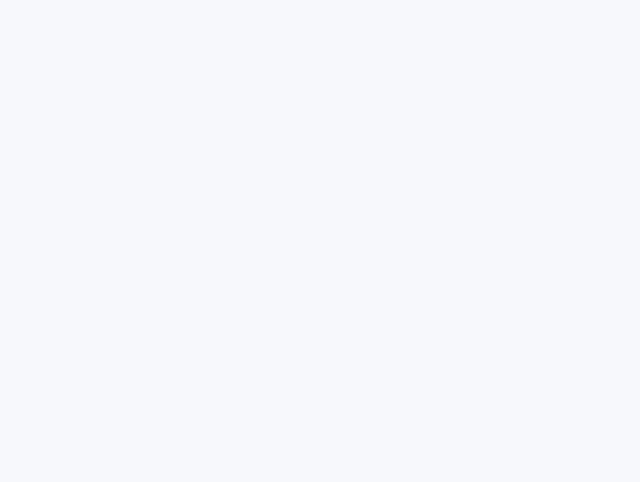
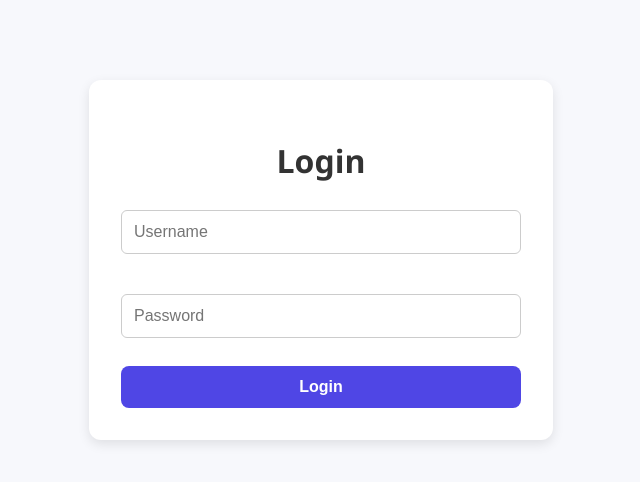
Before and after one commit to dzhadyrassyn/coursly, a React app in the folder frontend/: page /login in a window 1280 px wide. Before the commit this address had no page. Shown: the top 482 px of the page, without its empty margins (319-959 px from the left). Built offline with nearby package versions, Linux system fonts and the light colour scheme; the HTML template or start-up script is replaced by a standard one.

Commit message:
Add LoginPage

```diff
--- a/frontend/src/App.jsx
+++ b/frontend/src/App.jsx
@@ -1,6 +1,7 @@
 import { BrowserRouter as Router, Routes, Route } from 'react-router-dom';
 import IndexPage from './pages/IndexPage';
 import RegisterPage from './pages/RegisterPage';
+import LoginPage from './pages/LoginPage.jsx';
 import ChatPage from './pages/ChatPage.jsx';
 import ProtectedRoute from './components/ProtectedRoute';
 
@@ -9,6 +10,7 @@ function App() {
         <Router>
             <Routes>
                 <Route path="/" element={<IndexPage />} />
+                <Route path="/login" element={<LoginPage />} />
                 <Route path="/register" element={<RegisterPage />} />
                 <Route
                     path="/chat"
--- /dev/null
+++ b/frontend/src/pages/LoginPage.jsx
@@ -0,0 +1,59 @@
+import React, { useState } from 'react';
+import { login } from '../api/auth';
+import { useNavigate } from 'react-router-dom';
+import styles from '../styles/LoginPage.module.css';
+import { validateCredentials } from '../utils/validation';
+
+export default function LoginPage() {
+    const [username, setUsername] = useState('');
+    const [password, setPassword] = useState('');
+    const [status, setStatus] = useState('');
+    const [errors, setErrors] = useState({ username: '', password: '' });
+    const navigate = useNavigate();
+
+    const handleLogin = async (e) => {
+        e.preventDefault();
+
+        if (!validateCredentials(username, password, setErrors)) return;
+
+        try {
+            await login(username, password);
+            setStatus('✅ Logged in successfully!');
+            setUsername('');
+            setPassword('');
+            setErrors({ username: '', password: '' });
+            setTimeout(() => navigate('/chat'), 1000);
+        } catch (err) {
+            setStatus('❌ ' + (err?.response?.data?.message || err.message));
+        }
+    };
+
+    return (
+        <div className={styles.container}>
+            <h2 className={styles.title}>Login</h2>
+            <form className={styles.form} onSubmit={handleLogin}>
+                <input
+                    className={styles.input}
+                    type="text"
+                    placeholder="Username"
+                    value={username}
+                    onChange={(e) => setUsername(e.target.value)}
+                />
+                {errors.username && <p className={styles.error}>{errors.username}</p>}
+
+                <input
+                    className={styles.input}
+                    type="password"
+                    placeholder="Password"
+                    value={password}
+                    onChange={(e) => setPassword(e.target.value)}
+                />
+                {errors.password && <p className={styles.error}>{errors.password}</p>}
+
+                <button className={styles.button} type="submit">Login</button>
+            </form>
+
+            {status && <p className={styles.status}>{status}</p>}
+        </div>
+    );
+}
--- /dev/null
+++ b/frontend/src/styles/LoginPage.module.css
@@ -0,0 +1,50 @@
+.container {
+    max-width: 400px;
+    margin: 80px auto;
+    padding: 2rem;
+    background: #fff;
+    border-radius: 12px;
+    box-shadow: 0 4px 12px rgba(0, 0, 0, 0.1);
+    text-align: center;
+}
+
+.title {
+    font-size: 2rem;
+    margin-bottom: 1rem;
+}
+
+.form {
+    display: flex;
+    flex-direction: column;
+    gap: 1rem;
+}
+
+.input {
+    padding: 0.75rem;
+    border: 1px solid #ccc;
+    border-radius: 8px;
+    font-size: 1rem;
+}
+
+.button {
+    padding: 0.75rem;
+    background-color: #4f46e5;
+    color: white;
+    border: none;
+    border-radius: 8px;
+    font-weight: bold;
+    cursor: pointer;
+}
+
+.button:hover {
+    background-color: #3730a3;
+}
+
+.error {
+    color: #e74c3c;
+    font-size: 0.85rem;
+    margin: 4px 0 8px 0;
+    text-align: left;
+    align-self: flex-start;
+    width: 100%;
+}
```
